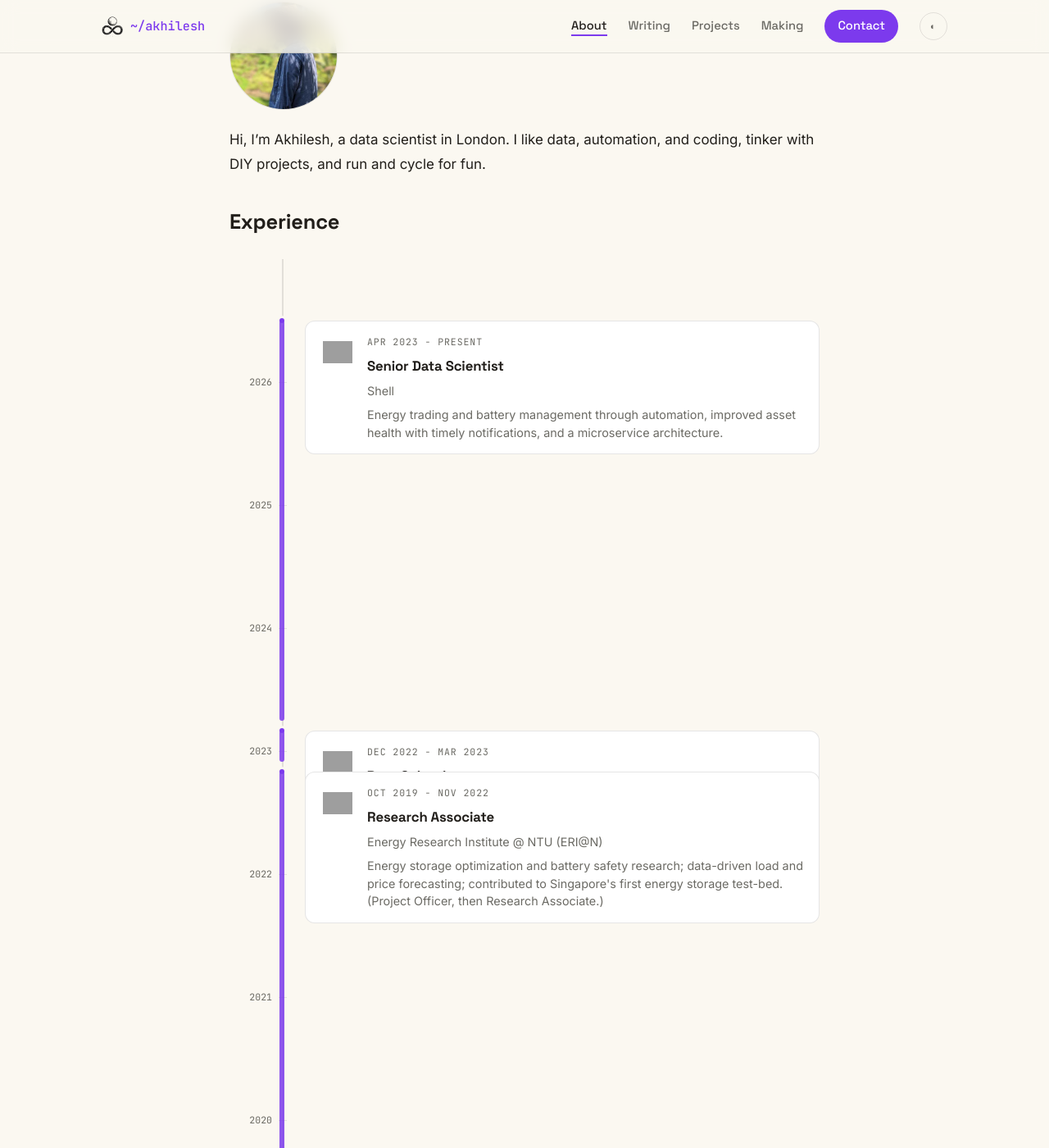
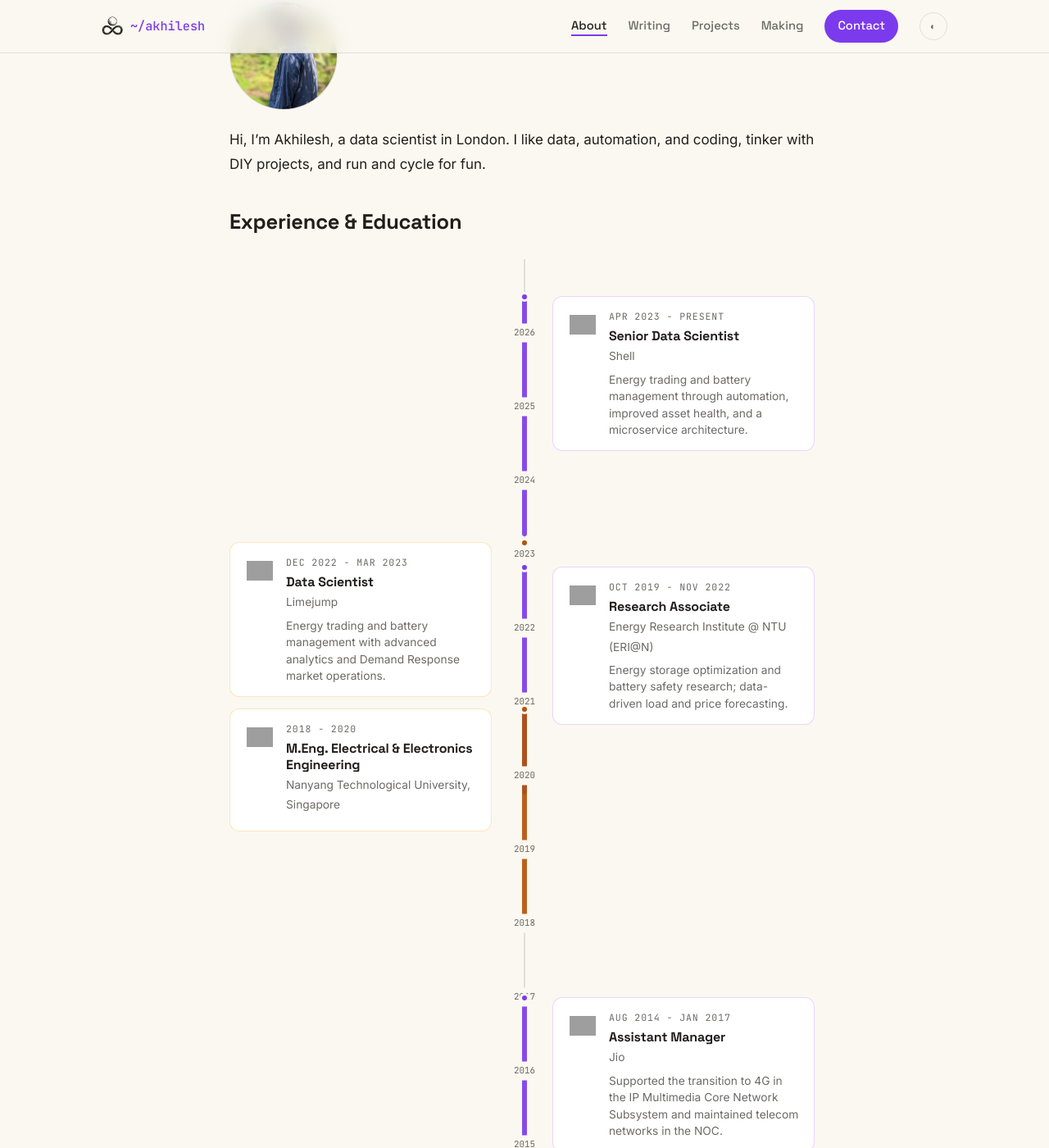
Before and after one commit to koulakhilesh/koulakhilesh.github.io, a Jekyll site: the page built from _pages/about.md, in a window 1280 px wide and 1400 px high, scrolled down 227 px. Shown: the whole window at 82% size. Built offline with Jekyll 4.4.1, drawn with Linux system fonts in a browser that asks for light colours; some of the changed text lies outside the part shown; grey boxes are pictures that could not be loaded.

Commit message:
feat: two-sided timeline with alternating accents, merge education, fix overlap

```diff
--- a/_data/education.yml
+++ /dev/null
@@ -1,12 +0,0 @@
-# Education shown on the About page (simple list, not on the timeline).
-# Drop logos in assets/images/logos/ (falls back to logo.png until then).
-
-- school: "Nanyang Technological University, Singapore"
-  logo: "/assets/images/logos/ntu.png"
-  degree: "M.Eng., Electrical and Electronics Engineering"
-  years: "2018-2020"
-
-- school: "National Institute of Technology, Srinagar"
-  logo: "/assets/images/logos/nit.png"
-  degree: "B.Tech., Electrical and Electronics Engineering"
-  years: "2010-2014"
--- a/_data/timeline.yml
+++ b/_data/timeline.yml
@@ -1,13 +1,17 @@
-# Vertical proportional timeline shown on the About page (Experience only).
-# - Axis shows every year from start_year to end_year, evenly spaced.
-# - Each entry is placed by its month, so month 7 (July) sits halfway between two year marks.
-# - per_year = pixels between year marks (increase for more spacing / less overlap).
+# One merged timeline (experience + education) shown on the About page.
+# - Axis shows every year, evenly spaced. Entries are placed by month
+#   (month 7 = July sits halfway between two year marks).
+# - Entries alternate left/right of the centre axis and alternate accent
+#   colour, so nothing overlaps and durations are easy to read.
+# - Omit start_month/end_month for year-only entries (labels show just the year).
 # - Leave end_year blank for an ongoing entry (shows "Present").
-# - Drop logos in assets/images/logos/ (falls back to logo.png until then).
+# - per_year = pixels between year marks. Drop logos in assets/images/logos/
+#   (falls back to logo.png until then).
+# - List newest first for clean left/right alternation.
 
-start_year: 2013
+start_year: 2010
 end_year: 2026
-per_year: 150
+per_year: 90
 
 entries:
   - title: "Senior Data Scientist"
@@ -16,7 +20,7 @@ entries:
     start_year: 2023
     start_month: 4
     end_year:                               # Present
-    description: "Energy trading and battery management through automation, improved asset health with timely notifications, and a microservice architecture."
+    description: "Energy trading and battery management through automation, improved asset health, and a microservice architecture."
 
   - title: "Data Scientist"
     org: "Limejump"
@@ -25,7 +29,7 @@ entries:
     start_month: 12
     end_year: 2023
     end_month: 3
-    description: "Energy trading and battery management with advanced analytics, automated State of Energy processes, and Demand Response market operations."
+    description: "Energy trading and battery management with advanced analytics and Demand Response market operations."
 
   - title: "Research Associate"
     org: "Energy Research Institute @ NTU (ERI@N)"
@@ -34,7 +38,13 @@ entries:
     start_month: 10
     end_year: 2022
     end_month: 11
-    description: "Energy storage optimization and battery safety research; data-driven load and price forecasting; contributed to Singapore's first energy storage test-bed. (Project Officer, then Research Associate.)"
+    description: "Energy storage optimization and battery safety research; data-driven load and price forecasting."
+
+  - title: "M.Eng. Electrical & Electronics Engineering"
+    org: "Nanyang Technological University, Singapore"
+    logo: "/assets/images/logos/ntu.png"
+    start_year: 2018
+    end_year: 2020
 
   - title: "Assistant Manager"
     org: "Jio"
@@ -45,6 +55,12 @@ entries:
     end_month: 1
     description: "Supported the transition to 4G in the IP Multimedia Core Network Subsystem and maintained telecom networks in the NOC."
 
+  - title: "B.Tech. Electrical & Electronics Engineering"
+    org: "National Institute of Technology, Srinagar"
+    logo: "/assets/images/logos/nit.png"
+    start_year: 2010
+    end_year: 2014
+
   - title: "Project Intern"
     org: "Indian Institute of Science (IISc)"
     logo: "/assets/images/logos/iisc.png"
--- a/_includes/education.html
+++ /dev/null
@@ -1,12 +0,0 @@
-<ul class="edu">
-{%- for ed in site.data.education -%}
-  <li class="edu-item">
-    {%- if ed.logo -%}<img class="edu-logo" src="{{ ed.logo | relative_url }}" alt="{{ ed.school }}" onerror="this.onerror=null;this.src='{{ '/assets/images/logo.png' | relative_url }}'">{%- endif -%}
-    <div class="edu-info">
-      <h3>{{ ed.school }}</h3>
-      <div class="edu-degree">{{ ed.degree }}</div>
-      <span class="edu-years mono">{{ ed.years }}</span>
-    </div>
-  </li>
-{%- endfor -%}
-</ul>
--- a/_includes/timeline.html
+++ b/_includes/timeline.html
@@ -5,27 +5,26 @@
 {%- assign months = "Jan,Feb,Mar,Apr,May,Jun,Jul,Aug,Sep,Oct,Nov,Dec" | split: "," -%}
 {%- assign nowy = 'now' | date: '%Y' | plus: 0 -%}
 {%- assign nowm = 'now' | date: '%m' | plus: 0 -%}
-{%- comment -%} origin = the year mapped to top:0. Extend past ey0 so "Present" fits. {%- endcomment -%}
 {%- assign origin = ey0 -%}
 {%- if nowy >= ey0 -%}{%- assign origin = nowy | plus: 1 -%}{%- endif -%}
 {%- assign span = origin | minus: sy0 -%}
-{%- assign total = span | times: per | plus: 30 -%}
+{%- assign total = span | times: per | plus: 40 -%}
 <div class="timeline" style="height:{{ total }}px">
   {%- for y in (sy0..ey0) -%}
     {%- assign ytop = origin | minus: y | times: per -%}
-    <div class="tl-year" style="top:{{ ytop }}px"><span>{{ y }}</span></div>
+    <div class="tl-year" style="top:{{ ytop }}px">{{ y }}</div>
   {%- endfor -%}
 
   {%- for e in t.entries -%}
     {%- assign sm = e.start_month | default: 1 -%}
     {%- assign sfrac = sm | minus: 1 | divided_by: 12.0 -%}
     {%- assign sdec = e.start_year | plus: sfrac -%}
+    {%- if e.start_month -%}{%- assign smi = sm | minus: 1 -%}{%- assign start_label = months[smi] | append: " " | append: e.start_year -%}{%- else -%}{%- assign start_label = e.start_year -%}{%- endif -%}
     {%- if e.end_year -%}
       {%- assign em = e.end_month | default: 12 -%}
       {%- assign efrac = em | minus: 1 | divided_by: 12.0 -%}
       {%- assign edec = e.end_year | plus: efrac -%}
-      {%- assign emi = em | minus: 1 -%}
-      {%- assign end_label = months[emi] | append: " " | append: e.end_year -%}
+      {%- if e.end_month -%}{%- assign emi = em | minus: 1 -%}{%- assign end_label = months[emi] | append: " " | append: e.end_year -%}{%- else -%}{%- assign end_label = e.end_year -%}{%- endif -%}
     {%- else -%}
       {%- assign efrac = nowm | minus: 1 | divided_by: 12.0 -%}
       {%- assign edec = nowy | plus: efrac -%}
@@ -33,9 +32,9 @@
     {%- endif -%}
     {%- assign toppx = origin | minus: edec | times: per -%}
     {%- assign hpx = edec | minus: sdec | times: per -%}
-    {%- assign smi = sm | minus: 1 -%}
-    {%- assign start_label = months[smi] | append: " " | append: e.start_year -%}
-    <div class="tl-entry" style="top:{{ toppx }}px;height:{{ hpx }}px">
+    {%- assign parity = forloop.index | modulo: 2 -%}
+    {%- if parity == 1 -%}{%- assign side = "tl-right" -%}{%- assign acc = "tl-a" -%}{%- else -%}{%- assign side = "tl-left" -%}{%- assign acc = "tl-b" -%}{%- endif -%}
+    <div class="tl-entry {{ side }} {{ acc }}" style="top:{{ toppx }}px;height:{{ hpx }}px">
       <span class="tl-dot"></span>
       <span class="tl-bar"></span>
       <div class="tl-card">
--- a/_pages/about.md
+++ b/_pages/about.md
@@ -9,10 +9,6 @@ title: About
 Hi, I'm Akhilesh, a data scientist in London. I like data, automation, and coding,
 tinker with DIY projects, and run and cycle for fun.
 
-## Experience
+## Experience & Education
 
 {% include timeline.html %}
-
-## Education
-
-{% include education.html %}
--- a/_sass/timeline.scss
+++ b/_sass/timeline.scss
@@ -1,39 +1,38 @@
 .timeline{position:relative;margin:1.5rem 0 .5rem}
-.timeline::before{content:"";position:absolute;left:64px;top:0;bottom:0;width:2px;background:var(--line)}
+.timeline::before{content:"";position:absolute;left:50%;transform:translateX(-50%);
+  top:0;bottom:0;width:2px;background:var(--line)}
 
-.timeline .tl-year{position:absolute;left:0;width:52px;text-align:right;
-  font-family:var(--mono);font-size:.72rem;color:var(--muted);transform:translateY(-50%)}
-.timeline .tl-year::after{content:"";position:absolute;right:-18px;top:50%;width:10px;height:1px;background:var(--line)}
+.timeline .tl-year{position:absolute;left:50%;transform:translate(-50%,-50%);
+  background:var(--bg);padding:2px 8px;font-family:var(--mono);font-size:.68rem;
+  color:var(--muted);z-index:2;border-radius:5px}
 
 .timeline .tl-entry{position:absolute;left:0;right:0}
-.timeline .tl-bar{position:absolute;left:61px;top:0;width:6px;height:100%;
-  background:var(--accent);border-radius:6px;opacity:.85}
-.timeline .tl-dot{position:absolute;left:58px;top:-6px;width:12px;height:12px;border-radius:50%;
-  background:var(--accent);border:3px solid var(--bg)}
+.timeline .tl-bar{position:absolute;left:50%;transform:translateX(-50%);top:0;
+  width:6px;height:100%;border-radius:6px;opacity:.9}
+.timeline .tl-dot{position:absolute;left:50%;transform:translateX(-50%);top:-5px;
+  width:12px;height:12px;border-radius:50%;border:3px solid var(--bg);z-index:2}
+.timeline .tl-a .tl-bar,.timeline .tl-a .tl-dot{background:var(--accent)}
+.timeline .tl-b .tl-bar,.timeline .tl-b .tl-dot{background:var(--amber)}
 
-.timeline .tl-card{margin-left:92px;background:var(--card);border:1px solid var(--line);
-  border-radius:12px;padding:15px 17px;display:flex;gap:14px;align-items:flex-start}
-.timeline .tl-logo{width:44px;height:44px;object-fit:contain;border-radius:8px;
+.timeline .tl-card{position:absolute;top:0;width:calc(50% - 40px);
+  background:var(--card);border:1px solid var(--line);border-radius:12px;
+  padding:14px 16px;display:flex;gap:12px;align-items:flex-start}
+.timeline .tl-right .tl-card{left:calc(50% + 34px)}
+.timeline .tl-left .tl-card{left:0}
+.timeline .tl-a .tl-card{border-color:rgba(192,132,252,.35)}
+.timeline .tl-b .tl-card{border-color:rgba(245,184,65,.35)}
+
+.timeline .tl-logo{width:40px;height:40px;object-fit:contain;border-radius:8px;
   background:#fff;padding:4px;flex:none;margin:0}
-.timeline .tl-dates{display:block;color:var(--muted);margin-bottom:5px}
-.timeline .tl-info h3{font-family:var(--disp);font-size:1.05rem;margin:0 0 2px}
-.timeline .tl-org{color:var(--muted);font-size:.9rem;margin-bottom:6px}
-.timeline .tl-info p{margin:0;font-size:.9rem;color:var(--muted);line-height:1.5}
+.timeline .tl-dates{display:block;color:var(--muted);margin-bottom:4px}
+.timeline .tl-info h3{font-family:var(--disp);font-size:1rem;margin:0 0 2px;line-height:1.25}
+.timeline .tl-org{color:var(--muted);font-size:.86rem;margin-bottom:6px}
+.timeline .tl-info p{margin:0;font-size:.86rem;color:var(--muted);line-height:1.5}
 
-@media(max-width:600px){
-  .timeline::before{left:44px}
-  .timeline .tl-year{width:34px;font-size:.66rem}
-  .timeline .tl-year::after{right:-14px;width:8px}
-  .timeline .tl-bar{left:41px}
-  .timeline .tl-dot{left:38px}
-  .timeline .tl-card{margin-left:68px;flex-direction:column;gap:10px}
+@media(max-width:700px){
+  .timeline{height:auto !important;margin-top:1rem}
+  .timeline::before,.timeline .tl-year,.timeline .tl-bar,.timeline .tl-dot{display:none}
+  .timeline .tl-entry{position:static !important;height:auto !important;margin-bottom:14px}
+  .timeline .tl-card{position:static !important;width:auto;left:auto;border-left:4px solid var(--accent)}
+  .timeline .tl-b .tl-card{border-left-color:var(--amber)}
 }
-
-.edu{list-style:none;padding:0;margin:1rem 0;display:flex;flex-direction:column;gap:14px}
-.edu .edu-item{display:flex;gap:14px;align-items:flex-start;background:var(--card);
-  border:1px solid var(--line);border-radius:12px;padding:15px 17px}
-.edu .edu-logo{width:44px;height:44px;object-fit:contain;border-radius:8px;
-  background:#fff;padding:4px;flex:none;margin:0}
-.edu .edu-info h3{font-family:var(--disp);font-size:1.05rem;margin:0 0 3px}
-.edu .edu-degree{color:var(--muted);font-size:.9rem;margin-bottom:5px}
-.edu .edu-years{color:var(--muted)}
```
